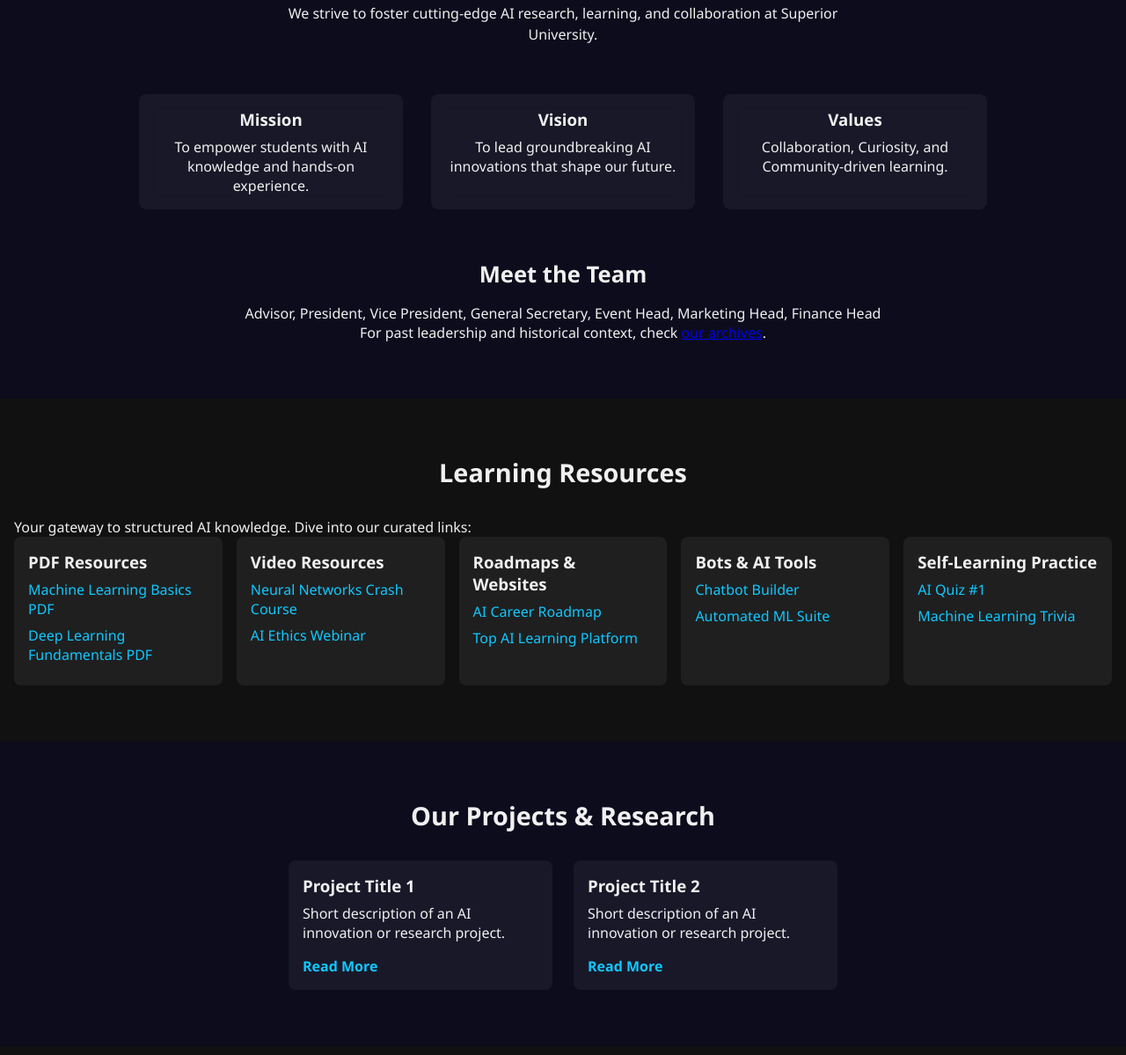
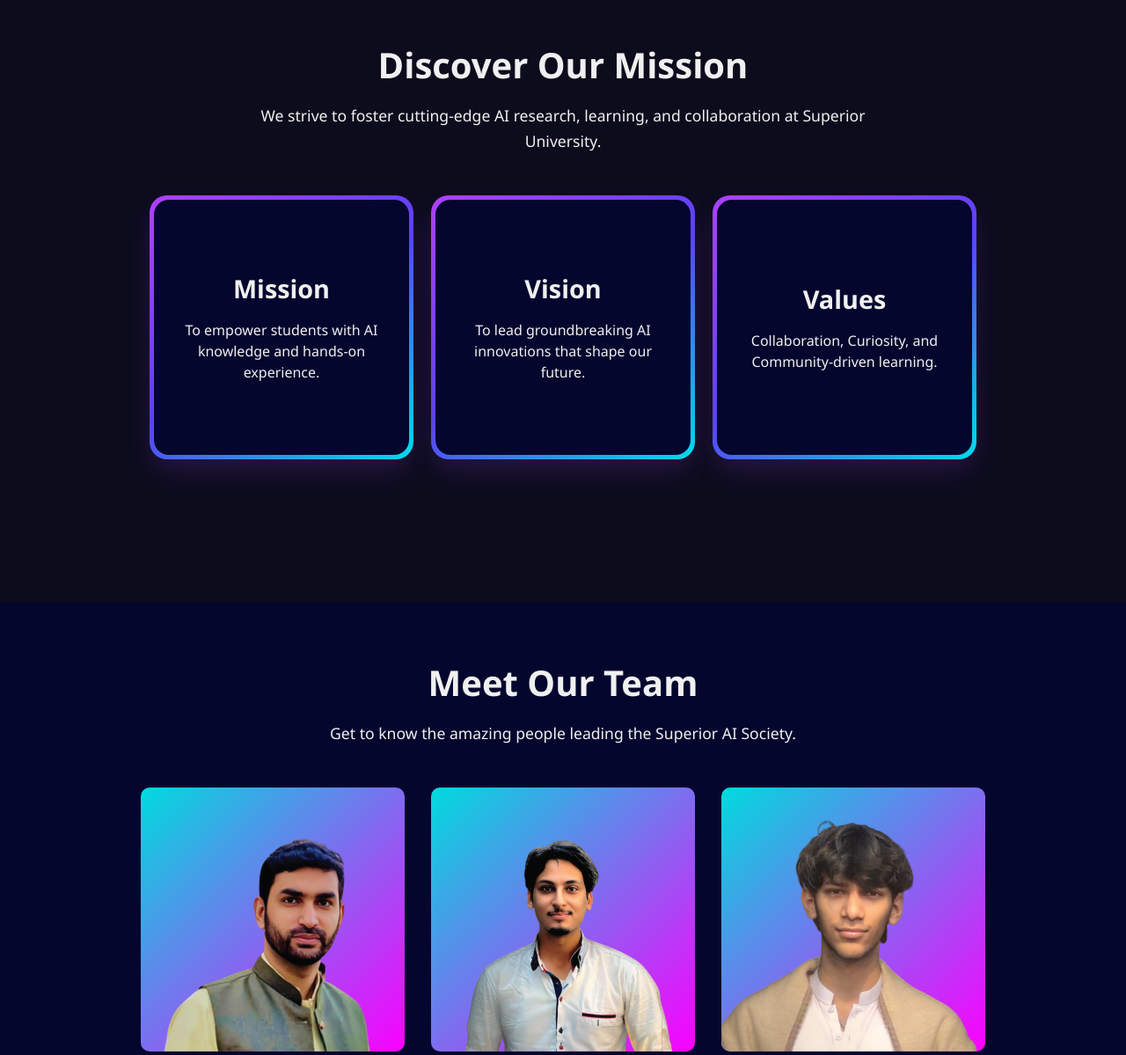
Before and after one commit to Hassan-Ali-Mehdi-3024/Superior-AI-Society, a plain HTML site: page index.html in a window 1280 px wide. Shown: the part 763-1962 px from the top of the page at 88% size. Drawn offline with Linux system fonts and the light colour scheme.

Commit message:
Updated  Section 2-3

```diff
--- a/index.html
+++ b/index.html
@@ -99,30 +99,125 @@
       <h2>Discover Our Mission</h2>
       <p>We strive to foster cutting-edge AI research, learning, and collaboration at Superior University.</p>
       </div>
-      <div class="about-details">
-        <article class="about-card">
+      <div class="mvv-details">
+        <article class="mvv-card">
+          <div class="mvv-card-content">
             <h3>Mission</h3>
             <p>To empower students with AI knowledge and hands-on experience.</p>
+          </div>
         </article>
-        <article class="about-card">
+
+        <article class="mvv-card">
+          <div class="mvv-card-content">
             <h3>Vision</h3>
             <p>To lead groundbreaking AI innovations that shape our future.</p>
+          </div>
         </article>
-        <article class="about-card">
+
+        <article class="mvv-card">
+          <div class="mvv-card-content">
             <h3>Values</h3>
             <p>Collaboration, Curiosity, and Community-driven learning.</p>
+          </div>
         </article>
       </div>
 
-      <div class="team-section">
-        <h2>Meet the Team</h2>
-        <p>Advisor, President, Vice President, General Secretary, Event Head, Marketing Head, Finance Head</p>
-        <p>
-          For past leadership and historical context, check
-          <a href="#past-teams">our archives</a>.
-        </p>
+    </section>
+
+    <section id="team" class="team-section">
+      <div class="team-header">
+        <h2>Meet Our Team</h2>
+        <p>Get to know the amazing people leading the Superior AI Society.</p>
+      </div>
+
+      <div class="team-container">
+        <!-- Team Member Card -->
+        <div class="card-container">
+          <div class="card">
+            <div class="img-content">
+              <img src="Advisor.png" alt="Advisor">
+            </div>
+            <div class="content">
+              <div class="heading">Dr. Jawad Ahmed</div>
+              <p>Advisor</p>
+            </div>
+          </div>
+        </div>
+
+        <!-- Repeat for other team members -->
+        <div class="card-container">
+          <div class="card">
+            <div class="img-content">
+              <img src="President.png" alt="President">
+            </div>
+            <div class="content">
+              <div class="heading">Hassan Ali Mehdi</div>
+              <p>President</p>
+            </div>
+          </div>
+        </div>
+
+        <div class="card-container">
+          <div class="card">
+            <div class="img-content">
+              <img src="Vice-President.png" alt="Vice President">
+            </div>
+            <div class="content">
+              <div class="heading">Qatadaha</div>
+              <p>Vice President</p>
+            </div>
+          </div>
+        </div>
+
+        <div class="card-container">
+          <div class="card">
+            <div class="img-content">
+              <img src="Secretary.png" alt="Secretary">
+            </div>
+            <div class="content">
+              <div class="heading">Danial Khalid</div>
+              <p>General Secretary</p>
+            </div>
+          </div>
+        </div>
+
+        <!-- <div class="card-container">
+          <div class="card">
+            <div class="img-content">
+              <img src="treasurer.jpg" alt="Treasurer">
+            </div>
+            <div class="content">
+              <div class="heading">Umm ul Baneen</div>
+              <p>Finance Head</p>
+            </div>
+          </div>
+        </div> -->
+
+        <div class="card-container">
+          <div class="card">
+            <div class="img-content">
+              <img src="Event-Head.png" alt="Event Coordinator">
+            </div>
+            <div class="content">
+              <div class="heading">Zainab Hamid</div>
+              <p>Event Head</p>
+            </div>
+          </div>
+        </div>
+
+        <div class="card-container">
+          <div class="card">
+            <div class="img-content">
+              <img src="Marketer.png" alt="Public Relations">
+            </div>
+            <div class="content">
+              <div class="heading">Abdul Saboor</div>
+              <p>Marketing Head</p>
+            </div>
+          </div>
       </div>
     </section>
+
 
     <!-- ---------- LEARNING SECTION ---------- -->
     <section id="learning" class="learning-section">
--- a/styles.css
+++ b/styles.css
@@ -177,28 +177,14 @@ header {
   height: 50px; /* Adjust logo size */
 }
 
-@media (max-width: 768px) {
-  .main-navbar {
-    padding: 0.75rem 1.5rem;
-  }
-  .nav-logo img {
-    height: 40px; /* Adjust logo size for smaller screens */
-  }
-}
-
-@media (max-width: 480px) {
-  .main-navbar {
-    padding: 0.5rem 1rem;
-  }
-  .nav-logo img {
-    height: 40px; /* Adjust logo size for even smaller screens */
-  }
-}
 .nav-links {
   list-style: none;
   display: flex;
+  align-items: center;
   gap: 1.5rem;
+  margin: 0 auto; /* Center the nav items */
 }
+
 .nav-links a {
   text-decoration: none;
   color: inherit;
@@ -206,14 +192,17 @@ header {
   transition: color 0.3s ease;
   font-weight: 500;
 }
+
 .nav-links a:hover {
   color: #10c8ff;
 }
+
 .active-link {
   color: #845ef7;
   font-weight: 700;
   position: relative;
 }
+
 .active-link::after {
   content: '';
   position: absolute;
@@ -226,8 +215,23 @@ header {
 }
 
 @media (max-width: 768px) {
+  .main-navbar {
+    padding: 0.75rem 1.5rem;
+  }
+  .nav-logo img {
+    height: 40px; /* Adjust logo size for smaller screens */
+  }
   .nav-links {
     display: none; /* For a simple approach, hide links on smaller screens (expand later with a hamburger menu) */
+  }
+}
+
+@media (max-width: 480px) {
+  .main-navbar {
+    padding: 0.5rem 1rem;
+  }
+  .nav-logo img {
+    height: 40px; /* Adjust logo size for even smaller screens */
   }
 }
   /*
@@ -355,47 +359,185 @@ header {
   */
   .about-section {
     padding: 4rem 1rem;
+    min-height: 100vh;
+    display: flex;
+    flex-direction: column;
+    justify-content: center;
+    align-items: center;
+    text-align: center;
   }
+
   .hero-banner {
+    margin-bottom: 3rem;
+  }
+
+  .hero-banner h2 {
+    font-size: 2.5rem;
+    margin-bottom: 1rem;
+  }
+
+  .hero-banner p {
+    max-width: 700px;
+    margin: 0 auto;
+    line-height: 1.6;
+    font-size: 1.1rem;
+  }
+
+  .mvv-details {
+    display: flex;
+    flex-direction: row;
+    gap: 20px;
+    justify-content: center;
+    flex-wrap: wrap;
+  }
+
+  .mvv-card {
+    width: 300px;
+    height: 300px;
+    border-radius: 20px;
+    padding: 5px;
+    box-shadow: rgba(151, 65, 252, 0.2) 0 15px 30px -5px;
+    background-image: linear-gradient(144deg, #AF40FF, #5B42F3 50%, #00DDEB);
+    display: flex;
+    align-items: center;
+    justify-content: center;
+  }
+
+  .mvv-card .mvv-card-content {
+    background: rgb(5, 6, 45);
+    border-radius: 17px;
+    width: 100%;
+    height: 100%;
+    padding: 1.5rem;
+    display: flex;
+    flex-direction: column;
+    justify-content: center;
+    align-items: center;
     text-align: center;
-    margin-bottom: 2rem;
+    color: #f0f0f0;
   }
-  .hero-banner h2 {
+
+  .mvv-card h3 {
     font-size: 1.8rem;
     margin-bottom: 1rem;
   }
-  .hero-banner p {
+
+  .mvv-card p {
+    font-size: 1rem;
+    line-height: 1.5;
+  }
+
+
+  .team-section {
+    padding: 4rem 1rem;
+    min-height: 100vh;
+    display: flex;
+    flex-direction: column;
+    justify-content: center;
+    align-items: center;
+    text-align: center;
+    background-color: #05062d; /* Matches your existing color theme */
+    color: #f0f0f0;
+  }
+
+  .team-header {
+    margin-bottom: 3rem;
+  }
+
+  .team-header h2 {
+    font-size: 2.5rem;
+    margin-bottom: 1rem;
+  }
+
+  .team-header p {
     max-width: 700px;
     margin: 0 auto;
+    line-height: 1.6;
+    font-size: 1.1rem;
+  }
+
+  .team-container {
+    display: flex;
+    flex-direction: row;
+    gap: 30px;
+    justify-content: center;
+    flex-wrap: wrap;
+  }
+
+  .card-container {
+    width: 300px;
+    height: 300px;
+    position: relative;
+    border-radius: 10px;
+  }
+
+  .card-container::before {
+    content: "";
+    z-index: -1;
+    position: absolute;
+    inset: 0;
+    background: linear-gradient(-45deg, #fc00ff 0%, #00dbde 100%);
+    transform: translate3d(0, 0, 0) scale(0.95);
+    filter: blur(20px);
+  }
+
+  .card {
+    width: 100%;
+    height: 100%;
+    border-radius: inherit;
+    overflow: hidden;
+  }
+
+  .card .img-content {
+    width: 100%;
+    height: 100%;
+    display: flex;
+    align-items: center;
+    justify-content: center;
+    background: linear-gradient(-45deg, #fc00ff 0%, #00dbde 100%);
+    transition: scale 0.6s, rotate 0.6s, filter 1s;
+  }
+
+  .card .img-content img {
+    width: 100%;
+    height: 100%;
+
+    object-fit: cover;
+  }
+
+  .card .content {
+    position: absolute;
+    top: 0;
+    left: 0;
+    width: 100%;
+    height: 100%;
+    display: flex;
+    flex-direction: column;
+    justify-content: center;
+    gap: 10px;
+    color: #ffffff;
+    padding: 20px;
     line-height: 1.5;
+    border-radius: 5px;
+    opacity: 0;
+    pointer-events: none;
+    transform: translateY(50px);
+    transition: all 0.6s cubic-bezier(0.23, 1, 0.32, 1);
   }
-  .about-details {
-    display: flex;
-    flex-wrap: wrap;
-    gap: 1rem;
-    justify-content: center;
-    margin-top: 3rem;
+
+  .card .content .heading {
+    font-size: 1.6rem;
+    font-weight: 700;
   }
-  .about-card {
-    flex: 1 1 200px;
-    max-width: 300px;
-    text-align: center;
-    background: rgba(255, 255, 255, 0.05);
-    margin: 0.5rem;
-    padding: 1rem;
-    border-radius: 8px;
-    backdrop-filter: blur(10px);
+
+  .card:hover .content {
+    opacity: 1;
+    transform: translateY(0);
   }
-  .about-card h3 {
-    margin-bottom: 0.5rem;
-  }
-  .team-section {
-    text-align: center;
-    margin-top: 3rem;
-  }
-  .team-section h2 {
-    font-size: 1.6rem;
-    margin-bottom: 1rem;
+
+  .card:hover .img-content {
+    scale: 2.5;
+    filter: blur(7px);
   }
 
   /*
```
Also changed, not shown: Advisor.png (added), Event-Head.png (added), Marketer.png (added), President.png (added), Secretary.png (added), Vice-President.png (added). Lines whose indentation alone changed are shown as unchanged.
